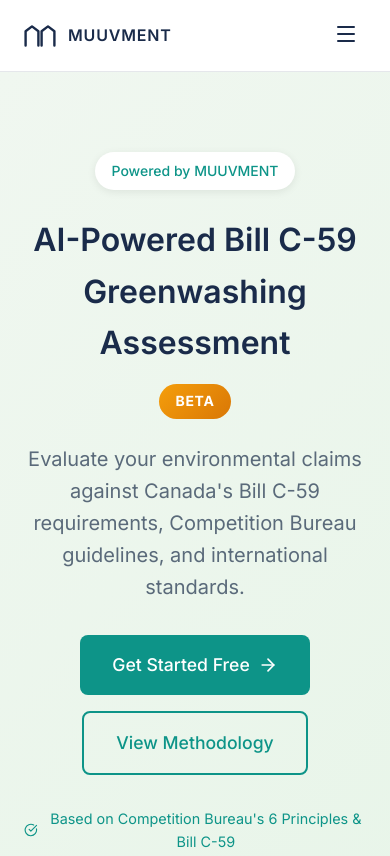
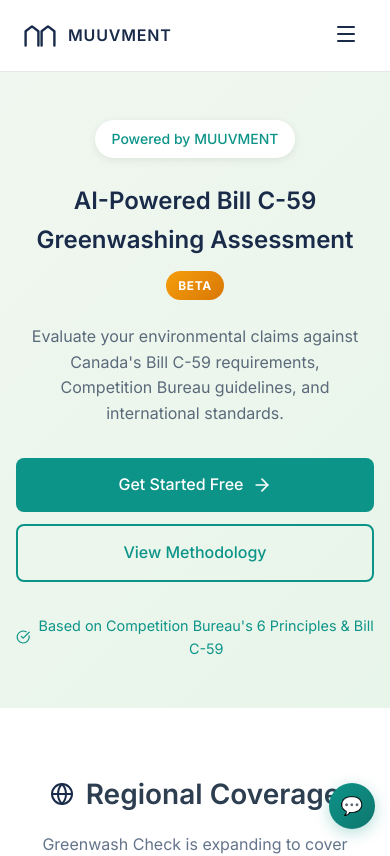
Before and after one commit to zabiyaqeen-droid/greenwash-check, a SvelteKit app: page / in a window 390 px wide. Shown: the top 856 px of the page. Built offline with nearby package versions, Linux system fonts and the light colour scheme.

Commit message:
Add feedback button, improve mobile responsiveness, verify all features

```diff
--- /dev/null
+++ b/src/lib/components/FeedbackButton.svelte
@@ -0,0 +1,175 @@
+<script lang="ts">
+  let isExpanded = $state(false);
+
+  const feedbackUrl = 'https://pointed-tablecloth-178.notion.site/f66abc3436374869b048f364f4239e5f?pvs=105';
+
+  function toggleExpand() {
+    isExpanded = !isExpanded;
+  }
+
+  function openFeedback() {
+    window.open(feedbackUrl, '_blank');
+  }
+</script>
+
+<div class="feedback-container" class:expanded={isExpanded}>
+  {#if isExpanded}
+    <div class="feedback-panel">
+      <button class="close-btn" onclick={toggleExpand}>×</button>
+      <div class="feedback-content">
+        <h4>Help Us Improve</h4>
+        <p>This tool is <strong>100% free</strong> because we believe in protecting the integrity of ESG and sustainability.</p>
+        <p>Your feedback helps us make it better for everyone.</p>
+        <button class="feedback-submit-btn" onclick={openFeedback}>
+          Share Your Feedback
+        </button>
+      </div>
+    </div>
+  {/if}
+
+  <button class="feedback-trigger" onclick={toggleExpand} title="Share feedback">
+    <span class="feedback-icon">💬</span>
+    <span class="feedback-label">Feedback</span>
+  </button>
+</div>
+
+<style>
+  .feedback-container {
+    position: fixed;
+    bottom: 20px;
+    right: 20px;
+    z-index: 1000;
+    font-family: 'Inter', -apple-system, BlinkMacSystemFont, sans-serif;
+  }
+
+  .feedback-trigger {
+    display: flex;
+    align-items: center;
+    gap: 8px;
+    background: linear-gradient(135deg, #0D9488 0%, #0f766e 100%);
+    color: white;
+    border: none;
+    padding: 12px 18px;
+    border-radius: 50px;
+    cursor: pointer;
+    font-size: 14px;
+    font-weight: 500;
+    box-shadow: 0 4px 15px rgba(13, 148, 136, 0.3);
+    transition: all 0.3s ease;
+  }
+
+  .feedback-trigger:hover {
+    transform: translateY(-2px);
+    box-shadow: 0 6px 20px rgba(13, 148, 136, 0.4);
+  }
+
+  .feedback-icon {
+    font-size: 18px;
+  }
+
+  .feedback-label {
+    display: inline;
+  }
+
+  .feedback-panel {
+    position: absolute;
+    bottom: 60px;
+    right: 0;
+    width: 300px;
+    background: white;
+    border-radius: 12px;
+    box-shadow: 0 10px 40px rgba(0, 0, 0, 0.15);
+    padding: 20px;
+    animation: slideUp 0.3s ease;
+  }
+
+  @keyframes slideUp {
+    from {
+      opacity: 0;
+      transform: translateY(10px);
+    }
+    to {
+      opacity: 1;
+      transform: translateY(0);
+    }
+  }
+
+  .close-btn {
+    position: absolute;
+    top: 10px;
+    right: 12px;
+    background: none;
+    border: none;
+    font-size: 24px;
+    color: #666;
+    cursor: pointer;
+    line-height: 1;
+    padding: 0;
+  }
+
+  .close-btn:hover {
+    color: #333;
+  }
+
+  .feedback-content h4 {
+    margin: 0 0 12px 0;
+    color: #0F172A;
+    font-size: 18px;
+    font-weight: 600;
+  }
+
+  .feedback-content p {
+    margin: 0 0 12px 0;
+    color: #4B5563;
+    font-size: 14px;
+    line-height: 1.5;
+  }
+
+  .feedback-content p:last-of-type {
+    margin-bottom: 16px;
+  }
+
+  .feedback-content strong {
+    color: #0D9488;
+  }
+
+  .feedback-submit-btn {
+    width: 100%;
+    background: linear-gradient(135deg, #0D9488 0%, #0f766e 100%);
+    color: white;
+    border: none;
+    padding: 12px 20px;
+    border-radius: 8px;
+    cursor: pointer;
+    font-size: 14px;
+    font-weight: 500;
+    transition: all 0.2s ease;
+  }
+
+  .feedback-submit-btn:hover {
+    transform: translateY(-1px);
+    box-shadow: 0 4px 12px rgba(13, 148, 136, 0.3);
+  }
+
+  /* Mobile responsive */
+  @media (max-width: 480px) {
+    .feedback-container {
+      bottom: 15px;
+      right: 15px;
+    }
+
+    .feedback-label {
+      display: none;
+    }
+
+    .feedback-trigger {
+      padding: 12px;
+      border-radius: 50%;
+    }
+
+    .feedback-panel {
+      width: 280px;
+      right: -10px;
+    }
+  }
+</style>
--- a/src/routes/+layout.svelte
+++ b/src/routes/+layout.svelte
@@ -2,6 +2,7 @@
   import '../app.css';
   import Header from '$lib/components/Header.svelte';
   import Footer from '$lib/components/Footer.svelte';
+  import FeedbackButton from '$lib/components/FeedbackButton.svelte';
 
   let { children } = $props();
 </script>
@@ -18,6 +19,7 @@
     {@render children()}
   </main>
   <Footer />
+  <FeedbackButton />
 </div>
 
 <style>
--- a/src/routes/+page.svelte
+++ b/src/routes/+page.svelte
@@ -581,23 +581,81 @@
   }
 
   @media (max-width: 768px) {
+    .hero {
+      padding: 3rem 1rem;
+    }
+
+    .title-row {
+      flex-direction: column;
+      gap: 0.75rem;
+    }
+
     .title-row h1 {
-      font-size: 2rem;
+      font-size: 1.75rem;
+      text-align: center;
+    }
+
+    .hero-subtitle {
+      font-size: 1rem;
+      padding: 0 0.5rem;
+    }
+
+    .hero-actions {
+      flex-direction: column;
+      align-items: center;
+      gap: 0.75rem;
+    }
+
+    .btn-lg {
+      width: 100%;
+      justify-content: center;
+      padding: 0.875rem 1.5rem;
+      font-size: 1rem;
     }
 
     .region-grid {
       grid-template-columns: repeat(2, 1fr);
+      gap: 0.75rem;
+    }
+
+    .region-card {
+      padding: 1rem;
+    }
+
+    .region-flag {
+      font-size: 2rem;
     }
 
     .feature-grid,
     .framework-grid {
       grid-template-columns: 1fr;
     }
+
+    .features,
+    .regional,
+    .framework {
+      padding: 3rem 1rem;
+    }
+
+    .features h2,
+    .regional h2,
+    .framework h2 {
+      font-size: 1.5rem;
+    }
   }
 
   @media (max-width: 480px) {
+    .title-row h1 {
+      font-size: 1.5rem;
+    }
+
     .region-grid {
       grid-template-columns: 1fr;
     }
+
+    .beta-pill {
+      font-size: 0.75rem;
+      padding: 0.3rem 0.75rem;
+    }
   }
 </style>
--- a/src/routes/assess/+page.svelte
+++ b/src/routes/assess/+page.svelte
@@ -2434,8 +2434,41 @@
   }
 
   @media (max-width: 768px) {
+    .assess-page {
+      padding: 1rem;
+    }
+
+    .page-header h1 {
+      font-size: 1.5rem;
+    }
+
+    .page-header .subtitle {
+      font-size: 0.9rem;
+    }
+
+    .free-tool-banner {
+      padding: 1rem;
+      flex-direction: column;
+      text-align: center;
+    }
+
+    .support-buttons {
+      flex-direction: column;
+      width: 100%;
+    }
+
+    .support-btn {
+      width: 100%;
+      justify-content: center;
+    }
+
     .quick-actions {
       flex-direction: column;
+    }
+
+    .quick-action-btn {
+      width: 100%;
+      justify-content: center;
     }
 
     .quick-action-btn.settings {
@@ -2464,12 +2497,39 @@
       margin-top: 0.5rem;
     }
 
+    .document-upload {
+      padding: 0;
+    }
+
+    .dropzone {
+      padding: 2rem 1rem;
+    }
+
+    .dropzone-title {
+      font-size: 1rem;
+    }
+
+    .run-btn {
+      width: 100%;
+      justify-content: center;
+      padding: 1rem;
+    }
+
     .score-main {
       flex-direction: column;
       align-items: center;
       text-align: center;
     }
 
+    .score-circle {
+      width: 100px;
+      height: 100px;
+    }
+
+    .score-value {
+      font-size: 2rem;
+    }
+
     .risk-stats {
       grid-template-columns: 1fr;
     }
@@ -2478,8 +2538,41 @@
       grid-template-columns: 1fr;
     }
 
+    .issue-header, .positive-header {
+      padding: 0.75rem;
+    }
+
     .issue-details, .positive-details {
+      padding: 0.75rem;
       padding-left: 1rem;
     }
+
+    .muuvment-iq-cta {
+      padding: 1.5rem;
+      flex-direction: column;
+      text-align: center;
+    }
+
+    .cta-button {
+      width: 100%;
+      justify-content: center;
+    }
+  }
+
+  @media (max-width: 480px) {
+    .page-header h1 {
+      font-size: 1.25rem;
+    }
+
+    .uploaded-file {
+      flex-direction: column;
+      align-items: flex-start;
+      gap: 1rem;
+    }
+
+    .file-actions {
+      width: 100%;
+      justify-content: flex-end;
+    }
   }
 </style>
--- a/src/routes/login/+page.svelte
+++ b/src/routes/login/+page.svelte
@@ -424,18 +424,62 @@
 
   /* Responsive */
   @media (max-width: 768px) {
+    .login-page {
+      padding: 1rem;
+    }
+
     .login-container {
       flex-direction: column;
       align-items: center;
+      gap: 1.5rem;
     }
 
     .login-card,
     .mission-card {
       max-width: 100%;
+      padding: 1.5rem;
+    }
+
+    .login-card h1 {
+      font-size: 1.5rem;
     }
 
     .mission-card {
       order: 2;
     }
+
+    .mission-card h2 {
+      font-size: 1.25rem;
+    }
+
+    .support-options {
+      flex-direction: column;
+    }
+
+    .support-option {
+      width: 100%;
+      justify-content: center;
+    }
+
+    .free-badge {
+      right: 16px;
+      font-size: 0.7rem;
+      padding: 0.3rem 0.6rem;
+    }
+  }
+
+  @media (max-width: 480px) {
+    .login-card,
+    .mission-card {
+      padding: 1.25rem;
+    }
+
+    .form-group label {
+      font-size: 0.85rem;
+    }
+
+    .form-group input {
+      padding: 0.625rem;
+    }
   }
 </style>
```
